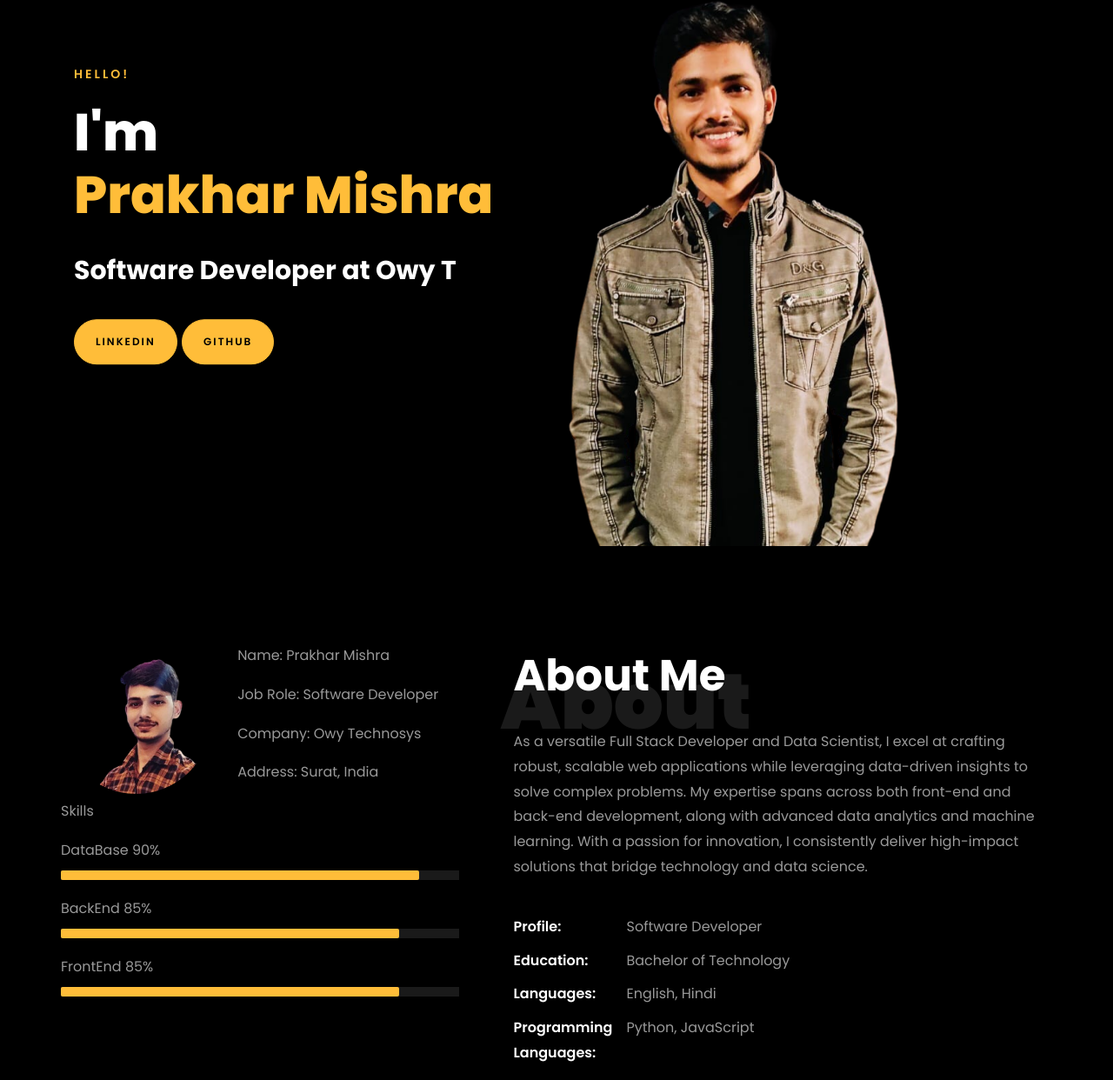
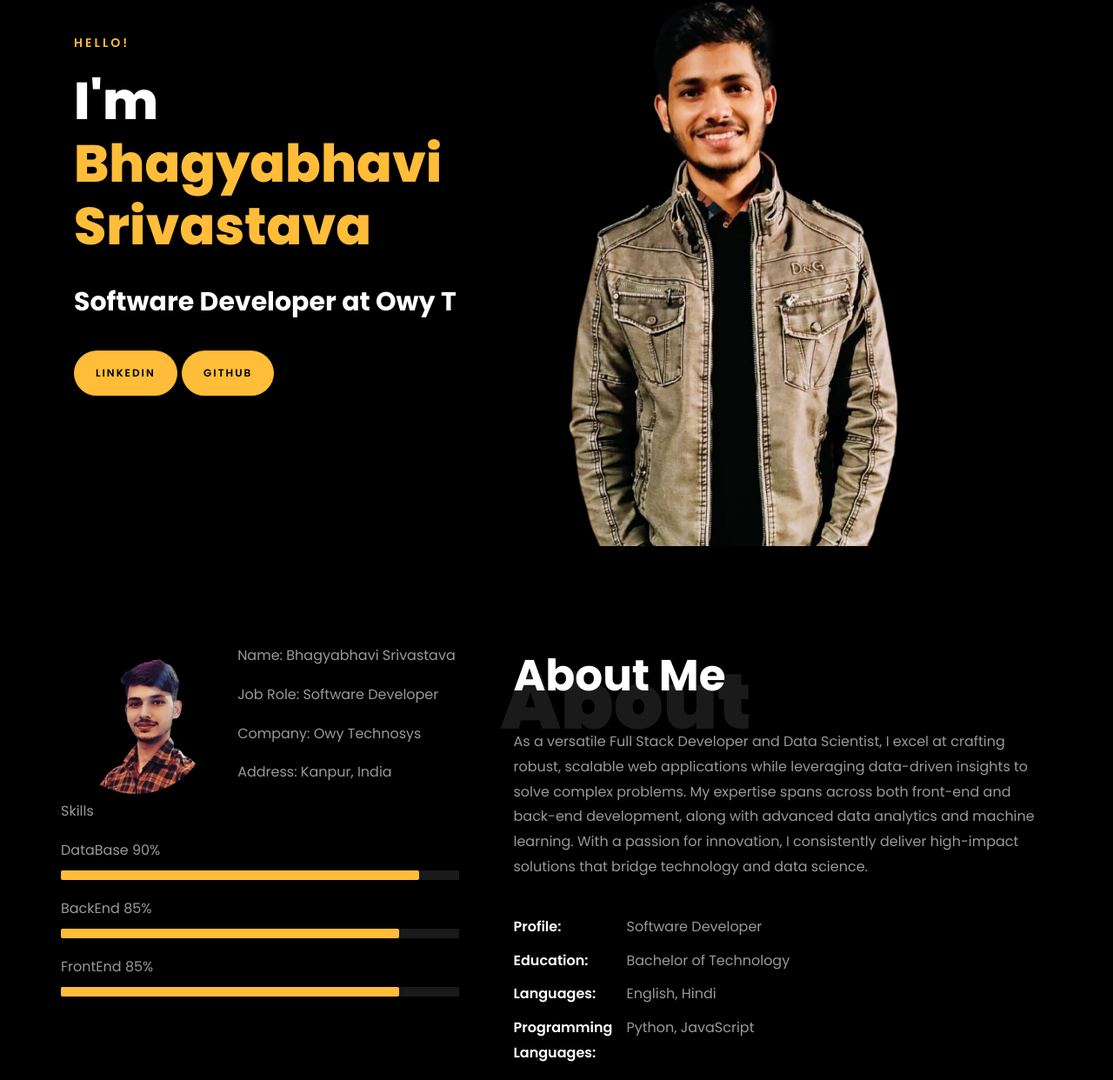
Before and after one commit to Bhagyabhavi/Personal-Portfolio, a plain HTML site: page index.html in a window 1280 px wide. Shown: the part 122-1364 px from the top of the page at 87% size. Drawn offline with Linux system fonts and the light colour scheme; files whose address does not match are found by name.

Commit message:
Update index.html

```diff
--- a/index.html
+++ b/index.html
@@ -147,7 +147,7 @@
 		          <div class="one-forth d-flex  align-items-center ftco-animate" data-scrollax=" properties: { translateY: '70%' }">
 		          	<div class="text">
 		          		<span class="subheading">Hello!</span>
-			            <h1 class="mb-4 mt-3">I'm <br><span>Prakhar Mishra</span></h1>
+			            <h1 class="mb-4 mt-3">I'm <br><span>Bhagyabhavi Srivastava</span></h1>
 
 						<!-- Element to contain animated typing -->
 						<span id="typing-animation"></span>
@@ -216,10 +216,10 @@
 									<!-- Details next to profile image -->
 									<div class="col-sm-6 col-md-7">
 									  <div class="about-info">
-										<p><span class="title-s">Name: </span> <span>Prakhar Mishra</span></p>
+										<p><span class="title-s">Name: </span> <span>Bhagyabhavi Srivastava</span></p>
 										<p><span class="title-s">Job Role: </span> <span>Software Developer</span></p>
 										<p><span class="title-s">Company: </span> <span>Owy Technosys</span></p>
-										<p><span class="title-s">Address: </span> <span>Surat, India</span></p>
+										<p><span class="title-s">Address: </span> <span>Kanpur, India</span></p>
 									  </div>
 									</div>
 								  </div>
```
